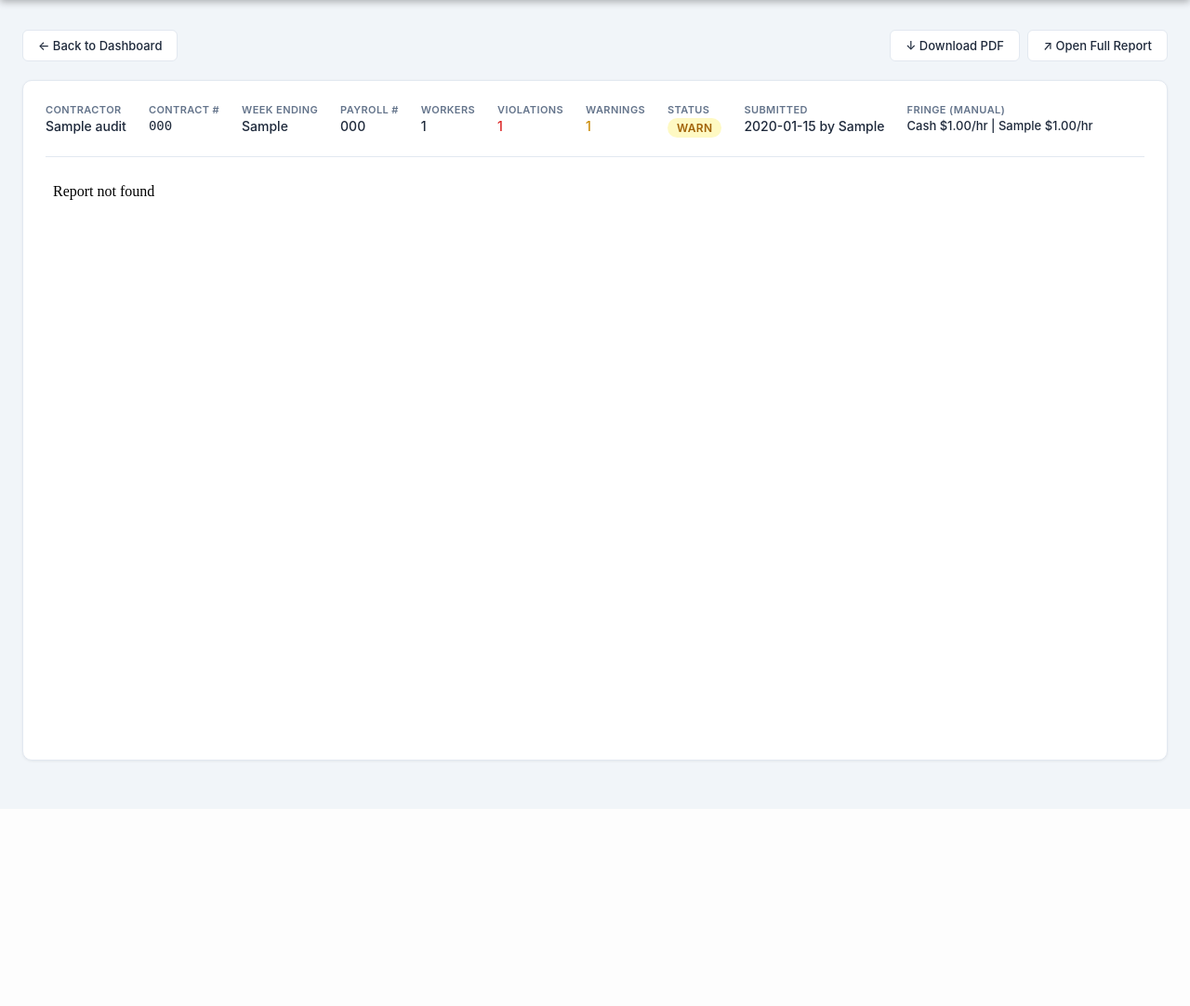
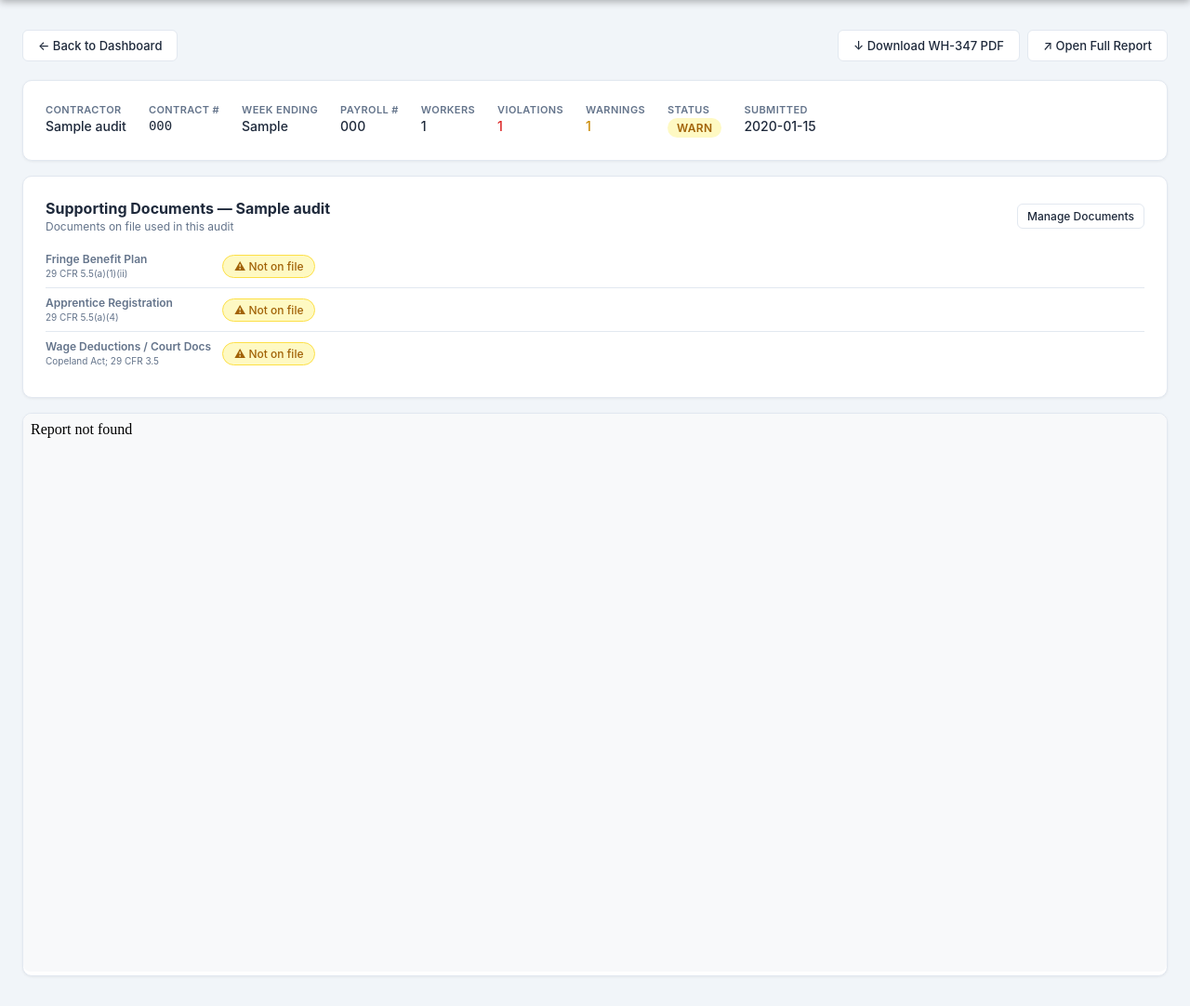
Before and after one commit to ethanstod/Audit-App-v2, a Flask app: page /report/1 in a window 1280 px wide. Shown: the part 60-1142 px from the top of the page at 93% size. Before the commit the page ends 881 px from the top, so only its background shows below. Run offline with Flask 3, Linux system fonts and the light colour scheme; tables that the repository leaves empty hold one stand-in row (values such as "Sample post").

Commit message:
Wire contractor docs into audit report; overhaul report page
Audit upload now queries the contractor's existing docs from contractor_docs
and passes them as supp_docs into the generated HTML report (section 7 now
shows real filenames instead of being blank). view_report passes docs_by_type
to report.html, which now shows a Supporting Documents card with pill links
to each file and a 'Not on file' warning when a doc type is missing.
Removed stale fringe_cash/fringe_plan metadata from report page.

Co-Authored-By: Claude Sonnet 4.6 <noreply@anthropic.com>

```diff
--- a/app.py
+++ b/app.py
@@ -393,8 +393,6 @@ def upload():
         flash("Only PDF files are accepted.", "error")
         return redirect(url_for("index"))
 
-    contractor_name_hint = request.form.get("contractor_name", "").strip()
-
     # Save WH-347 PDF
     audit_id     = uuid.uuid4().hex[:10]
     pdf_filename = file.filename
@@ -406,7 +404,6 @@ def upload():
         report_data = run_full_audit(pdf_path)
         for w in report_data.get("parse_warnings", []):
             flash(f"Parser warning: {w}", "warning")
-        generate_wh347_html_report(report_data, report_path)
     except Exception as e:
         os.remove(pdf_path)
         flash(f"Audit failed: {e}", "error")
@@ -415,11 +412,28 @@ def upload():
     header = report_data["parsed_data"].get("header", {})
     totals = report_data["parsed_data"].get("totals", {})
     v_count, w_count = count_findings(report_data)
+    contractor_name = header.get("contractor_name", "").strip() or "Unknown"
 
-    # Contractor name: prefer parsed header, fall back to form hint
-    contractor_name = header.get("contractor_name", "").strip() or contractor_name_hint or "Unknown"
+    # Wire contractor's existing supporting docs into the report before generating HTML
+    conn = get_db()
+    _get_or_create_contractor(conn, contractor_name)
+    existing_docs = conn.execute(
+        "SELECT doc_type, original_name FROM contractor_docs "
+        "WHERE contractor_name = ? ORDER BY uploaded_at DESC",
+        (contractor_name,)
+    ).fetchall()
+    supp_docs = {}
+    _key_map = {"fringe_plan": "fringe_plan_doc",
+                "apprentice":  "apprentice_doc",
+                "wage_deduction": "wage_deduction_doc"}
+    for doc in existing_docs:
+        k = _key_map.get(doc["doc_type"])
+        if k and k not in supp_docs:
+            supp_docs[k] = doc["original_name"]
+    report_data["supp_docs"] = supp_docs
 
-    conn = get_db()
+    generate_wh347_html_report(report_data, report_path)
+
     conn.execute("""
         INSERT INTO audits (
             id, contractor_name, contract_number, week_ending, payroll_number,
@@ -443,28 +457,11 @@ def upload():
         totals.get("workers", 0),
         v_count,
         w_count,
-        0.0, "", 0.0, "", "", "",
+        0.0, "", 0.0,
+        supp_docs.get("fringe_plan_doc", ""),
+        supp_docs.get("apprentice_doc", ""),
+        supp_docs.get("wage_deduction_doc", ""),
     ))
-
-    # Store supporting documents permanently under the contractor's subfolder
-    c_folder = _get_or_create_contractor(conn, contractor_name)
-
-    def _store_doc(field_name, doc_type):
-        f = request.files.get(field_name)
-        if f and f.filename and f.filename.lower().endswith(".pdf"):
-            doc_id = uuid.uuid4().hex[:10]
-            dest   = os.path.join(DOCS_DIR, c_folder, f"{doc_id}_{f.filename}")
-            f.save(dest)
-            conn.execute("""
-                INSERT INTO contractor_docs (id, contractor_name, doc_type, original_name, file_path, uploaded_at)
-                VALUES (?, ?, ?, ?, ?, ?)
-            """, (doc_id, contractor_name, doc_type, f.filename, dest,
-                  datetime.now().strftime("%Y-%m-%d %H:%M")))
-
-    _store_doc("fringe_plan_pdf",    "fringe_plan")
-    _store_doc("apprentice_pdf",     "apprentice")
-    _store_doc("wage_deduction_pdf", "wage_deduction")
-
     conn.commit()
     conn.close()
 
@@ -477,13 +474,28 @@ def view_report(audit_id):
     audit = conn.execute(
         "SELECT * FROM audits WHERE id = ?", (audit_id,)
     ).fetchone()
+
+    contractor_docs = []
+    if audit and audit["contractor_name"]:
+        contractor_docs = conn.execute(
+            "SELECT * FROM contractor_docs WHERE contractor_name = ? "
+            "ORDER BY doc_type, uploaded_at DESC",
+            (audit["contractor_name"],)
+        ).fetchall()
     conn.close()
 
     if not audit:
         flash("Audit not found.", "error")
         return redirect(url_for("index"))
 
-    return render_template("report.html", audit=audit, audit_id=audit_id)
+    # Group docs by type for display
+    from collections import defaultdict
+    docs_by_type = defaultdict(list)
+    for doc in contractor_docs:
+        docs_by_type[doc["doc_type"]].append(doc)
+
+    return render_template("report.html", audit=audit, audit_id=audit_id,
+                           docs_by_type=dict(docs_by_type))
 
 
 @app.route("/report/<audit_id>/raw")
--- a/templates/report.html
+++ b/templates/report.html
@@ -7,9 +7,7 @@
         display: flex;
         flex-wrap: wrap;
         gap: 24px;
-        margin-bottom: 20px;
-        padding-bottom: 20px;
-        border-bottom: 1px solid var(--border);
+        margin-bottom: 0;
     }
     .meta-item { display: flex; flex-direction: column; gap: 2px; }
     .meta-label { font-size: 11px; font-weight: 600; text-transform: uppercase;
@@ -17,31 +15,64 @@
     .meta-value { font-size: 14px; font-weight: 500; color: var(--text); }
     .report-frame {
         width: 100%;
-        height: calc(100vh - 240px);
+        height: calc(100vh - 260px);
         min-height: 600px;
         border: none;
         border-radius: 8px;
+        background: #f8f9fa;
     }
+    .doc-pill {
+        display: inline-flex;
+        align-items: center;
+        gap: 6px;
+        background: #f0fdf4;
+        border: 1px solid #86efac;
+        border-radius: 20px;
+        padding: 4px 12px;
+        font-size: 12px;
+        font-weight: 500;
+        color: #15803d;
+        text-decoration: none;
+        transition: background 0.15s;
+    }
+    .doc-pill:hover { background: #dcfce7; }
+    .doc-pill-missing {
+        background: #fef9c3;
+        border-color: #fde047;
+        color: #a16207;
+    }
+    .doc-type-row {
+        display: flex;
+        align-items: center;
+        gap: 10px;
+        padding: 8px 0;
+        border-bottom: 1px solid var(--border);
+    }
+    .doc-type-row:last-child { border-bottom: none; }
+    .doc-type-label {
+        font-size: 12px;
+        font-weight: 600;
+        color: var(--muted);
+        width: 180px;
+        flex-shrink: 0;
+    }
+    .doc-pills { display: flex; flex-wrap: wrap; gap: 6px; }
 </style>
 {% endblock %}
 
 {% block content %}
 
 <!-- Back + actions bar -->
-<div style="display:flex;align-items:center;justify-content:space-between;margin-bottom:20px;">
+<div style="display:flex;align-items:center;justify-content:space-between;margin-bottom:20px;flex-wrap:wrap;gap:10px;">
     <a href="/" class="btn btn-secondary">&#8592; Back to Dashboard</a>
-    <div style="display:flex;gap:8px;">
-        <a href="/report/{{ audit_id }}/pdf" class="btn btn-secondary">
-            &#8595; Download PDF
-        </a>
-        <a href="/report/{{ audit_id }}/raw" target="_blank" class="btn btn-secondary">
-            &#8599; Open Full Report
-        </a>
+    <div style="display:flex;gap:8px;flex-wrap:wrap;">
+        <a href="/report/{{ audit_id }}/pdf" class="btn btn-secondary">&#8595; Download WH-347 PDF</a>
+        <a href="/report/{{ audit_id }}/raw" target="_blank" class="btn btn-secondary">&#8599; Open Full Report</a>
     </div>
 </div>
 
 <!-- Audit metadata card -->
-<div class="card" style="margin-bottom: 20px;">
+<div class="card" style="margin-bottom:16px;">
     <div class="report-meta">
         <div class="meta-item">
             <span class="meta-label">Contractor</span>
@@ -89,21 +120,48 @@
         </div>
         <div class="meta-item">
             <span class="meta-label">Submitted</span>
-            <span class="meta-value">{{ audit.submitted_at }} by {{ audit.submitted_by }}</span>
+            <span class="meta-value">{{ audit.submitted_at }}</span>
         </div>
-        {% if audit.fringe_cash or audit.fringe_plan %}
-        <div class="meta-item">
-            <span class="meta-label">Fringe (Manual)</span>
-            <span class="meta-value" style="font-size:13px;">
-                {% if audit.fringe_cash %} Cash ${{ "%.2f"|format(audit.fringe_cash) }}/hr {% endif %}
-                {% if audit.fringe_plan %} | {{ audit.fringe_plan }} {% endif %}
-                {% if audit.fringe_plan_amt %} ${{ "%.2f"|format(audit.fringe_plan_amt) }}/hr {% endif %}
-            </span>
+    </div>
+</div>
+
+<!-- Supporting documents for this contractor -->
+<div class="card" style="margin-bottom:16px;">
+    <div class="section-header" style="margin-bottom:12px;">
+        <div>
+            <div class="section-title">Supporting Documents — {{ audit.contractor_name }}</div>
+            <div class="section-subtitle">Documents on file used in this audit</div>
         </div>
-        {% endif %}
+        <a href="/" class="btn btn-secondary btn-sm">Manage Documents</a>
     </div>
 
-    <!-- Embedded report -->
+    {% set doc_defs = [
+        ('Fringe Benefit Plan',         'fringe_plan',    '29 CFR 5.5(a)(1)(ii)'),
+        ('Apprentice Registration',      'apprentice',     '29 CFR 5.5(a)(4)'),
+        ('Wage Deductions / Court Docs', 'wage_deduction', 'Copeland Act; 29 CFR 3.5'),
+    ] %}
+
+    {% for label, key, reg in doc_defs %}
+    <div class="doc-type-row">
+        <div class="doc-type-label">{{ label }}<br><span style="font-size:10px;font-weight:400;color:var(--muted);">{{ reg }}</span></div>
+        <div class="doc-pills">
+            {% set docs = docs_by_type.get(key, []) %}
+            {% if docs %}
+                {% for doc in docs %}
+                <a href="/docs/{{ doc.id }}/view" target="_blank" class="doc-pill">
+                    &#128196; {{ doc.original_name }}
+                </a>
+                {% endfor %}
+            {% else %}
+                <span class="doc-pill doc-pill-missing">&#9888; Not on file</span>
+            {% endif %}
+        </div>
+    </div>
+    {% endfor %}
+</div>
+
+<!-- Embedded audit report -->
+<div class="card" style="padding:0;overflow:hidden;">
     <iframe class="report-frame"
             src="/report/{{ audit_id }}/raw"
             title="Audit Report for {{ audit.contractor_name }}">
```
